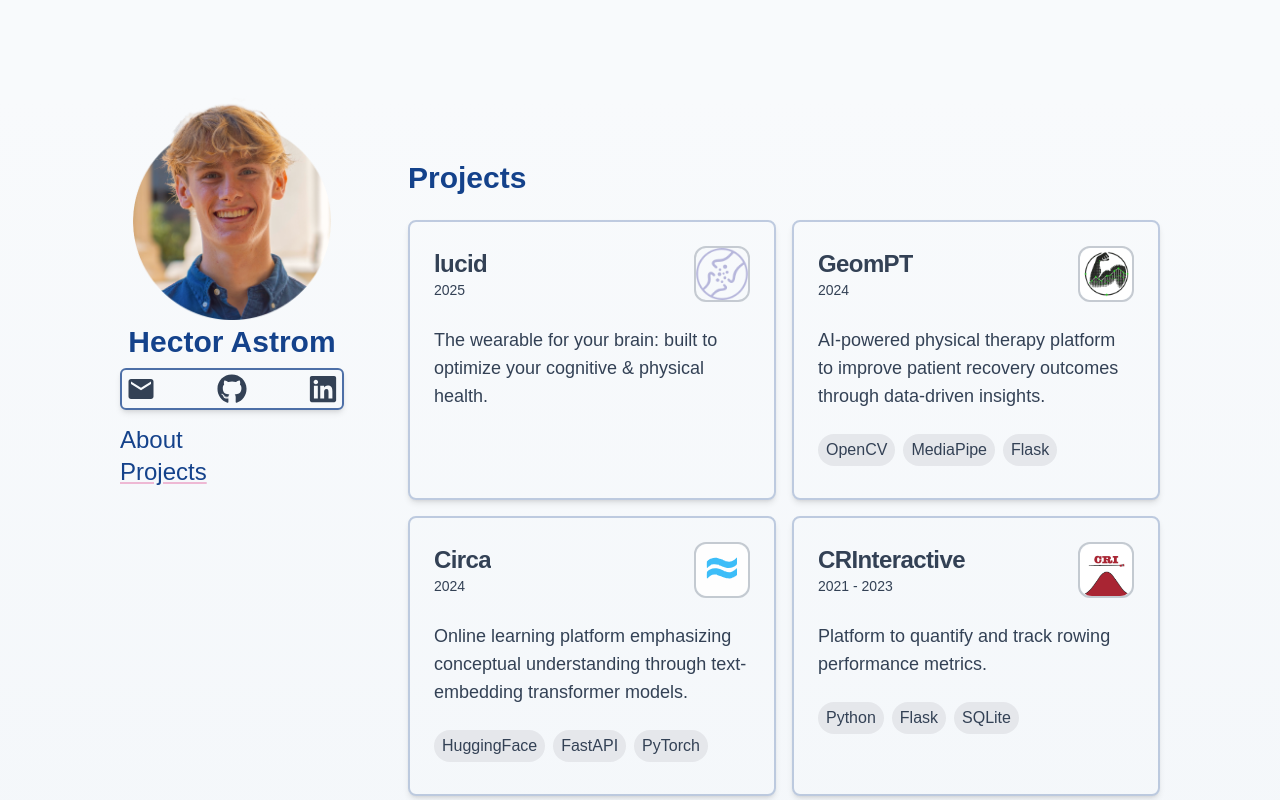
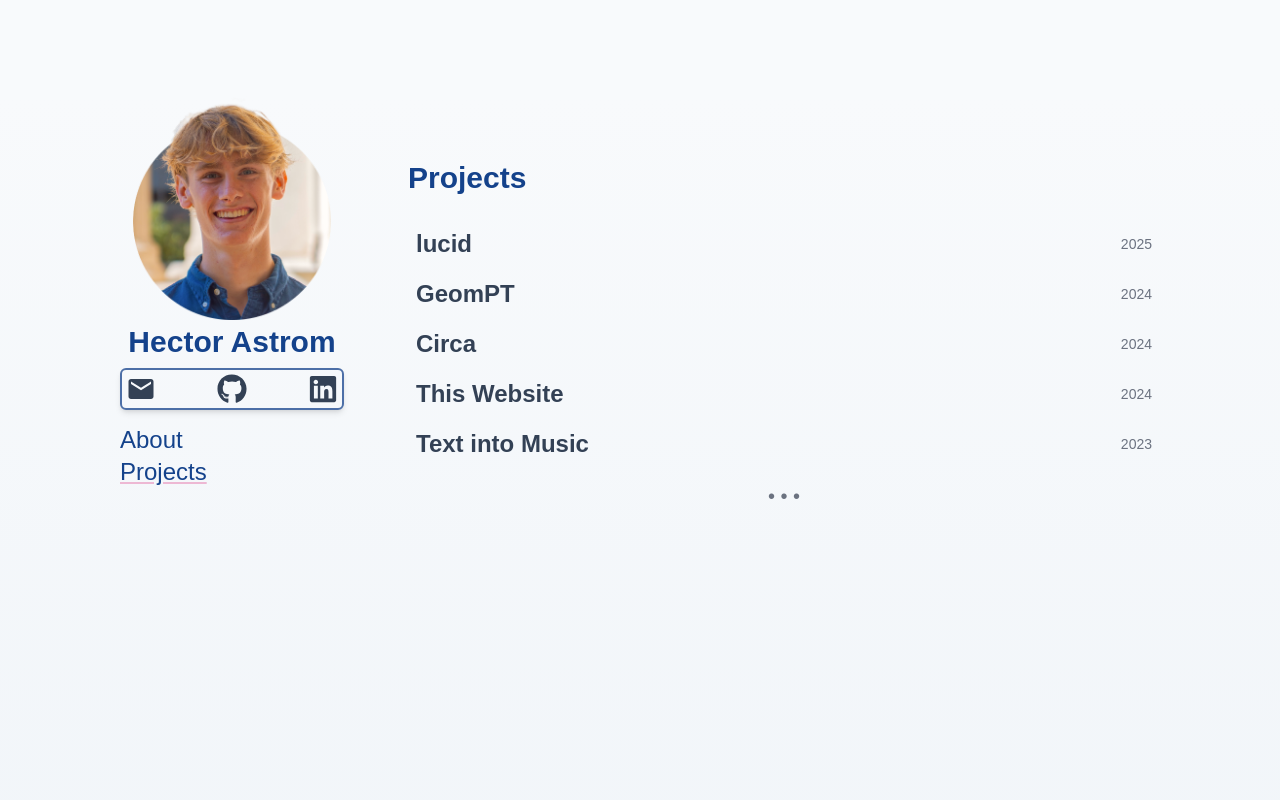
Before and after one commit to hectorastrom/personal-website, a Next.js app: page /projects in a window 1280 px wide. Shown: the top 800 px of the page. Built offline with nearby package versions, Linux system fonts and the light colour scheme; a web font is replaced by a local one.

Commit message:
simplified projects page

```diff
--- /dev/null
+++ b/src/app/projects/ProjectsList.tsx
@@ -0,0 +1,51 @@
+"use client";
+
+import Link from "next/link";
+import { useState } from "react";
+
+interface Project {
+  id: string;
+  name: string;
+  date: string;
+}
+
+interface ProjectsListProps {
+  projects: Project[];
+}
+
+export default function ProjectsList({ projects }: ProjectsListProps) {
+  const [showAll, setShowAll] = useState(false);
+
+  const displayedProjects = showAll ? projects : projects.slice(0, 5);
+  const hasMoreProjects = projects.length > 5;
+
+  return (
+    <div className="space-y-0.5">
+      {displayedProjects.map((project) => (
+        <Link
+          href={`/projects/${project.id}`}
+          key={project.id}
+          className="block rounded-lg p-2 transition-colors duration-200"
+        >
+          <div className="flex justify-between items-center">
+            <h2 className="text-2xl font-bold text-body">
+              {project.name}
+            </h2>
+            <span className="text-sm text-gray-500 dark:text-gray-400">
+              {project.date.split('-')[0].trim()}
+            </span>
+          </div>
+        </Link>
+      ))}
+
+      {hasMoreProjects && !showAll && (
+        <button
+          onClick={() => setShowAll(true)}
+          className="w-full text-center py-3 text-gray-500 dark:text-gray-400 hover:text-gray-700 dark:hover:text-gray-200 transition-colors duration-200 font-medium"
+        >
+          • • •
+        </button>
+      )}
+    </div>
+  );
+}
--- /dev/null
+++ b/src/app/projects/layout.tsx
@@ -0,0 +1,14 @@
+import type { Metadata } from "next";
+
+export const metadata: Metadata = {
+  title: "Hector - Projects",
+  description: "Things I've Built",
+};
+
+export default function ProjectsLayout({
+  children,
+}: {
+  children: React.ReactNode;
+}) {
+  return children;
+}
--- a/src/app/projects/page.tsx
+++ b/src/app/projects/page.tsx
@@ -1,38 +1,16 @@
-import {
-  Card,
-  CardContent,
-  CardDescription,
-  CardFooter,
-  CardHeader,
-  CardTitle,
-  CardImage,
-} from "@/components/ui/card";
-import HoverCard from "@/components/ui/HoverCard";
-import Image from "next/image";
 import fs from "fs";
 import path from "path";
 import Link from "next/link";
-import type { Metadata } from "next";
-
-export const metadata: Metadata = {
-  title: "Hector - Projects",
-  description: "Things I've Built",
-};
+import ProjectsList from "./ProjectsList";
 
 // Define the structure of the project data
 interface Project {
   id: string;
-  image_path: string;
   name: string;
   date: string;
-  description: string;
-  tags: string[];
-  github?: string;
-  website?: string;
-  devpost?: string;
 }
 
-export default async function Page() {
+export default function Page() {
   // Read the JSON file
   const filePath = path.join(
     process.cwd(),
@@ -51,53 +29,19 @@ export default async function Page() {
     })
   );
 
+  // Sort projects by date in descending order (newest first)
+  projects.sort((a, b) => {
+    const dateA = parseInt(a.date.split('-')[0].trim());
+    const dateB = parseInt(b.date.split('-')[0].trim());
+    return dateB - dateA;
+  });
+
   return (
     <>
       <h1 className="text-2xl md:text-3xl text-emphasis font-bold pb-6">
         Projects
       </h1>
-      <div className="grid grid-flow-row grid-cols-1 sm:grid-cols-2 gap-4">
-        {projects.map((project) => (
-          <Link
-            href={`/projects/${project.id}`}
-            key={project.id}
-            id={project.id}
-          >
-            <HoverCard>
-              <Card className={`h-full`}>
-                <CardHeader className="overflow-hidden">
-                  <div className="overflow-hidden">
-                    <CardTitle>
-                      {project.name}
-                    </CardTitle>
-                    <CardDescription>{project.date}</CardDescription>
-                  </div>
-                  <CardImage>
-                    <Image
-                      src={`/project_data/images/${project.image_path}`}
-                      alt={project.name}
-                      width={100}
-                      height={100}
-                      className="object-contain w-full h-full rounded-xl"
-                    />
-                  </CardImage>
-                </CardHeader>
-                <CardContent className="">{project.description}</CardContent>
-                <CardFooter className="flex flex-wrap">
-                  {project.tags.slice(0, 3).map((tag: string) => (
-                    <span
-                      key={tag}
-                      className="mr-2 mb-2 bg-gray-200 rounded-full px-2 py-1 text-xs md:text-sm lg:text-base"
-                    >
-                      {tag}
-                    </span>
-                  ))}
-                </CardFooter>
-              </Card>
-            </HoverCard>
-          </Link>
-        ))}
-      </div>
+      <ProjectsList projects={projects} />
     </>
   );
 }
```
Also changed, not shown: 1 other file (tests, documents, lock files or other folders).
